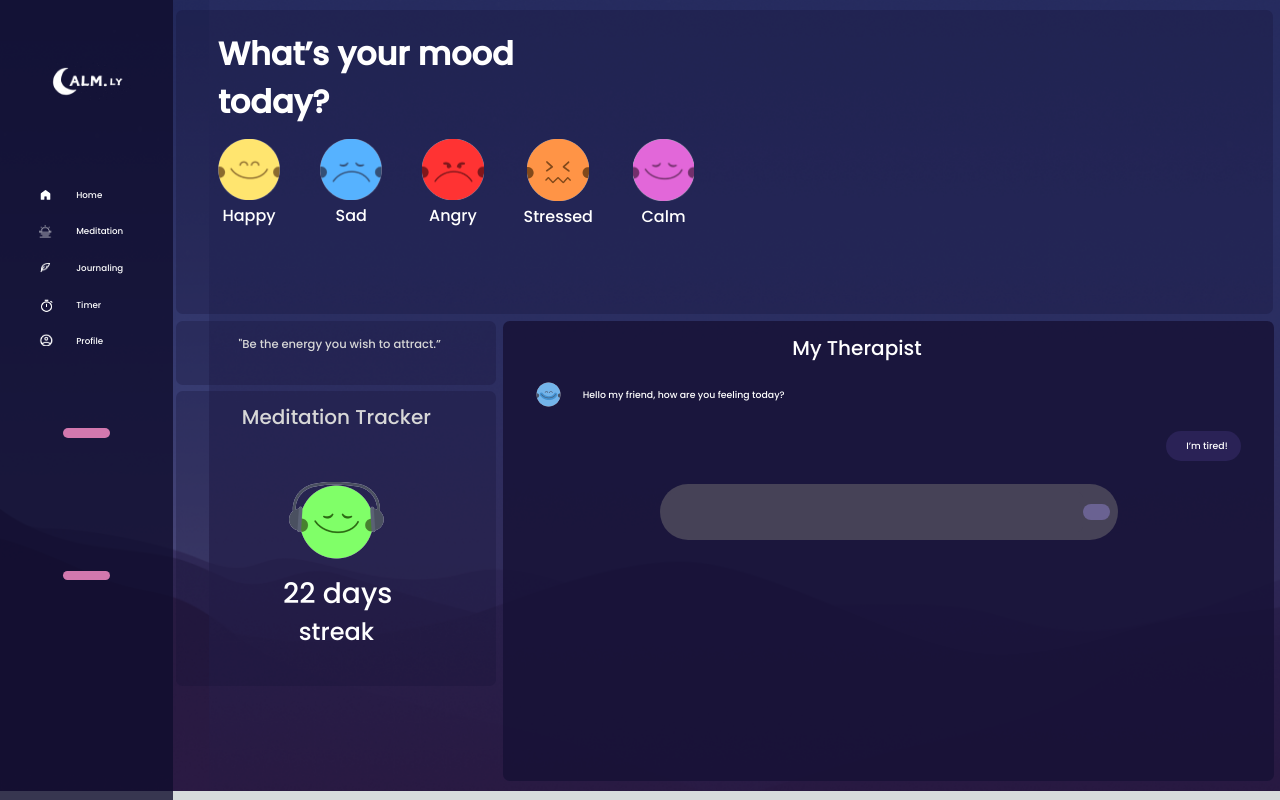
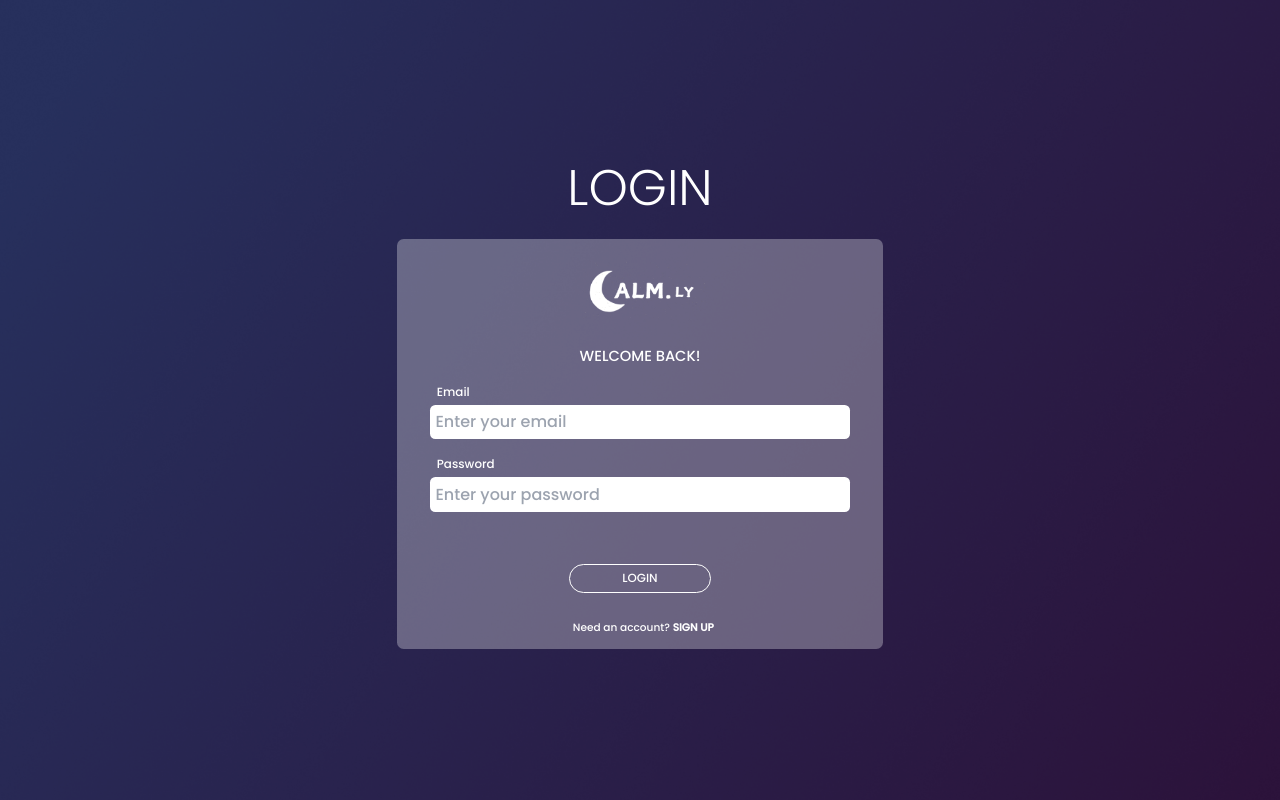
Before and after one commit to Josuzin/calmly, a Next.js app: page / in a window 1280 px wide. Built offline with nearby package versions, Linux system fonts and the light colour scheme.

Commit message:
corrigi a logo na login form

```diff
--- a/components/FirstPage.jsx
+++ b/components/FirstPage.jsx
@@ -23,7 +23,7 @@ export default function FirstPage() {
       </Head>
       <div className="page">
         <nav>
-          <figure>
+          <figure className="oi">
             <Image src={Logo} alt="logo" className="logo" />
           </figure>
           <div className="signin-box">
--- a/src/app/page.js
+++ b/src/app/page.js
@@ -11,6 +11,6 @@ import FirstPage from "../../components/FirstPage";
 
 export default function Home() {
   return (
-    <HomePage/>
+    <LoginForm/>
   );
 }
--- a/styles/firstpage.css
+++ b/styles/firstpage.css
@@ -142,7 +142,7 @@ h1 {
   transform: translateY(-5px);
 }
 
-figure {
+.oi {
   margin-left: 12%;
 }
 
```
